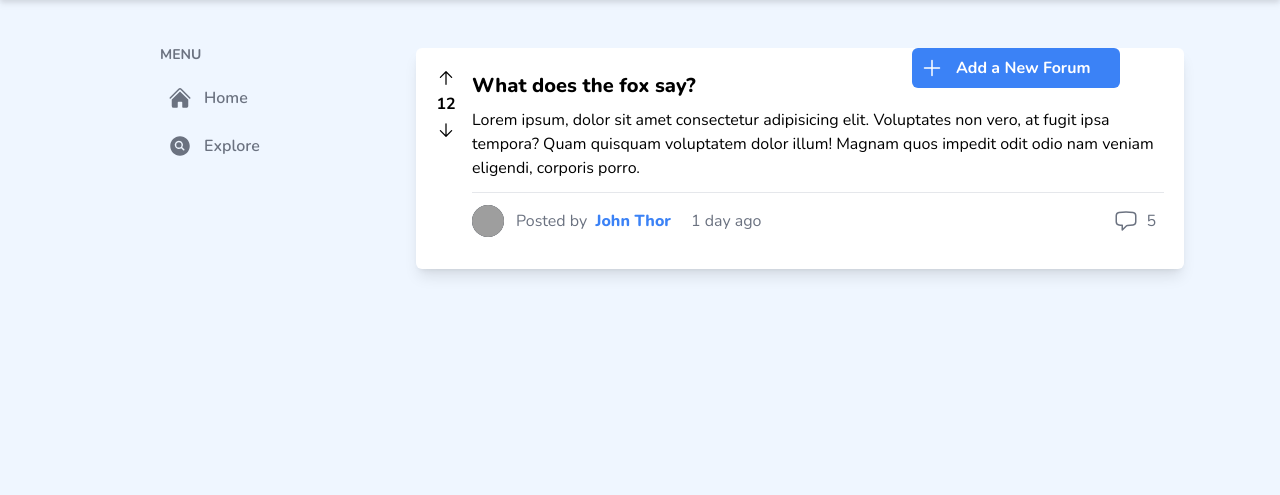
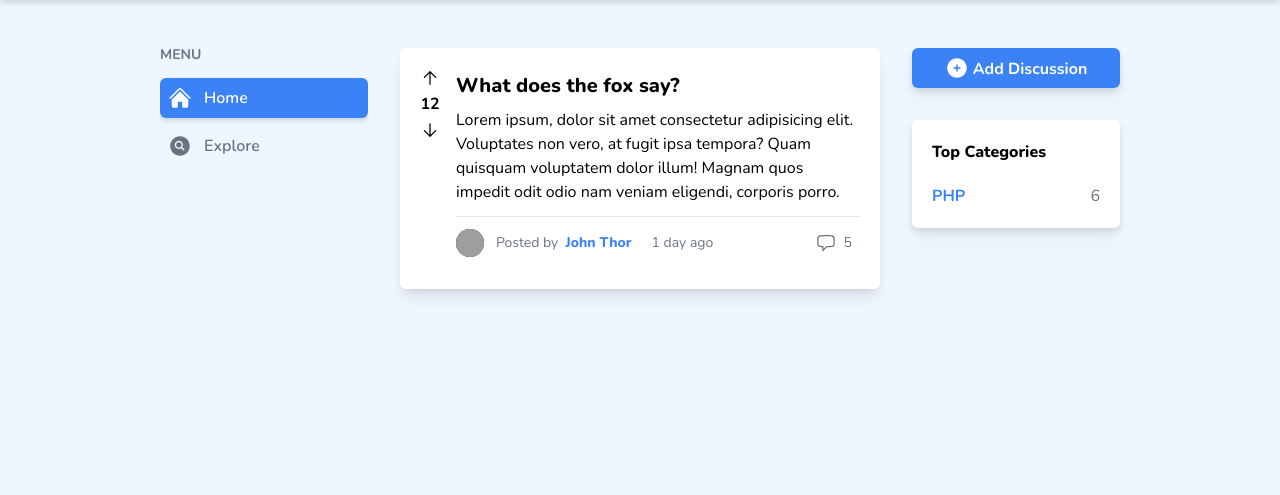
Before and after one commit to palsarip/UTS-Web-Programming, a PHP site: page /index.php in a window 1280 px wide. Shown: the part 74-569 px from the top of the page. Run offline with PHP 8.4, Linux system fonts and the light colour scheme; some libraries are stand-ins or nearby versions; grey boxes are pictures that could not be loaded.

Commit message:
feat: adding modal

```diff
--- a/index.php
+++ b/index.php
@@ -15,8 +15,8 @@
     crossorigin="anonymous"></script>
     <title>KOMODO</title>
 </head>
-<body class="bg-blue-50 h-[100em]">
-    <nav class="sticky top-0  w-full h-auto bg-white m-auto py-4 drop-shadow-md">
+<body id="body" class="bg-blue-50 h-[100em]">
+    <nav class="sticky top-0  w-full h-auto bg-white m-auto py-4 drop-shadow-md z-[30]">
         <div class="flex justify-between mx-auto px-4 sm:px-6 lg:px-[2rem] xl:px-[10rem]">
             <a href="index.php" class="text-2xl font-black"><span class="text-blue-500">KOM</span>ODO</a>
             <div class="hidden w-96 md:flex">
@@ -44,15 +44,15 @@
               <img class="h-10 w-10 rounded-full" src="https://images.unsplash.com/photo-1472099645785-5658abf4ff4e?ixlib=rb-1.2.1&ixid=eyJhcHBfaWQiOjEyMDd9&auto=format&fit=facearea&facepad=2&w=256&h=256&q=80" alt="">
             </button>
           </div>
-            <div id="user-menu-dropdown" class="absolute right-0 z-10 mt-2 w-48 origin-top-right rounded-md bg-white py-1 shadow-lg ring-1 ring-black ring-opacity-5 focus:outline-none hidden ease-out duration-100" role="menu" aria-orientation="vertical" aria-labelledby="user-menu-button" tabindex="-1">
+            <div id="user-menu-dropdown" class="absolute right-0 z-20 mt-2 w-48 origin-top-right rounded-md bg-white py-1 shadow-lg ring-1 ring-black ring-opacity-5 focus:outline-none hidden ease-out duration-100" role="menu" aria-orientation="vertical" aria-labelledby="user-menu-button" >
               <a href="#" class="block px-4 py-2 text-sm text-gray-700" role="menuitem" tabindex="-1" id="user-menu-item-0">Your Profile</a>
               <a href="#" class="block px-4 py-2 text-sm text-gray-700" role="menuitem" tabindex="-1" id="user-menu-item-1">Settings</a>
               <a href="#" class="block px-4 py-2 text-sm text-gray-700" role="menuitem" tabindex="-1" id="user-menu-item-2">Sign out</a>
           </div>
         </div>
     </nav>
-    <div class="w-full flex justify-between ">
-      <div id="left-sidebar" class="hidden lg:block fixed left-0  ml-[1em] md:ml-[1.5em] xl:ml-[10em] mt-[3rem] lg:w-[10em] lg:ml-[2em] xl:w-[13em]">
+    <div class="w-full flex justify-between mt-[3rem] px-[1rem] lg:px-[13.5rem] xl:px-[25em]">
+      <div id="left-sidebar" class="hidden lg:block fixed left-0 ml-[1em] md:ml-[1.5em] xl:ml-[10em] lg:w-[10em] lg:ml-[2em] xl:w-[13em]">
         <aside aria-label="Sidebar">
             <div>
                 <p class="text-sm font-bold text-gray-500">MENU</p>
@@ -60,8 +60,8 @@
           <div class="overflow-y-auto py-4">
               <ul class="space-y-2">
                 <li>
-                    <a href="#" class="flex items-center p-2 w-full text-base font-normal text-gray-500 rounded-md transition duration-75 group hover:bg-blue-500 hover:text-white">
-                      <svg  aria-hidden="true" class="w-6 h-6 text-gray-500 transition duration-75 group-hover:text-gray-900 dark:text-gray-400 dark:group-hover:text-white" xmlns="http://www.w3.org/2000/svg" viewBox="0 0 24 24" fill="currentColor" class="w-6 h-6">
+                    <a id="home" href="../UTS/index.php" class="flex items-center p-2 w-full text-base font-normal text-gray-500 rounded-md transition duration-75 group hover:bg-blue-500 hover:text-white bg-blue-500 drop-shadow-md text-white">
+                      <svg id="home"  aria-hidden="true" class="w-6 h-6 text-gray-500 transition duration-75 text-white" xmlns="http://www.w3.org/2000/svg" viewBox="0 0 24 24" fill="currentColor" class="w-6 h-6">
                         <path d="M11.47 3.84a.75.75 0 011.06 0l8.69 8.69a.75.75 0 101.06-1.06l-8.689-8.69a2.25 2.25 0 00-3.182 0l-8.69 8.69a.75.75 0 001.061 1.06l8.69-8.69z" />
                         <path d="M12 5.432l8.159 8.159c.03.03.06.058.091.086v6.198c0 1.035-.84 1.875-1.875 1.875H15a.75.75 0 01-.75-.75v-4.5a.75.75 0 00-.75-.75h-3a.75.75 0 00-.75.75V21a.75.75 0 01-.75.75H5.625a1.875 1.875 0 01-1.875-1.875v-6.198a2.29 2.29 0 00.091-.086L12 5.43z" />
                       </svg>
@@ -69,7 +69,7 @@
                     </a>
                 </li>
                 <li>
-                    <a href="#" class="flex items-center p-2 w-full text-base font-normal text-gray-500 rounded-md transition duration-75 group hover:bg-blue-500 hover:text-white">
+                    <a href="#" class="flex items-center p-2 w-full text-base font-normal text-gray-500 rounded-md transition duration-75 group hover:bg-blue-500 hover:text-white active:bg-blue-500 active:drop-shadow-md">
                       <svg  aria-hidden="true" class="w-6 h-6 text-gray-500 transition duration-75 group-hover:text-gray-900 dark:text-gray-400 dark:group-hover:text-white"  xmlns="http://www.w3.org/2000/svg" viewBox="0 0 24 24" fill="currentColor" class="w-6 h-6">
                         <path d="M8.25 10.875a2.625 2.625 0 115.25 0 2.625 2.625 0 01-5.25 0z" />
                         <path fill-rule="evenodd" d="M12 2.25c-5.385 0-9.75 4.365-9.75 9.75s4.365 9.75 9.75 9.75 9.75-4.365 9.75-9.75S17.385 2.25 12 2.25zm-1.125 4.5a4.125 4.125 0 102.338 7.524l2.007 2.006a.75.75 0 101.06-1.06l-2.006-2.007a4.125 4.125 0 00-3.399-6.463z" clip-rule="evenodd" />
@@ -93,16 +93,16 @@
           </div>
         </aside>
       </div>
-      <div id="body" class="w-full lg:w-[38em] lg:ml-[13em] xl:w-[50em] xl:ml-[25em] mt-[3rem] px-[1rem]">
+      <div id="body" class="w-full">
           <div class="w-full bg-white shadow-lg rounded-md p-5">
             <div class="flex">
               <div id="vote" class="hidden mr-[1em] lg:block">
                 <div class="inline w-[2em] text-center">
-                  <svg xmlns="http://www.w3.org/2000/svg" viewBox="0 0 24 24" fill="currentColor" class="w-5 h-5 mb-1">
+                  <svg xmlns="http://www.w3.org/2000/svg" viewBox="0 0 24 24" fill="currentColor" class="w-5 h-5 mb-1 hover:text-blue-500 cursor-pointer">
                   <path fill-rule="evenodd" d="M12 20.25a.75.75 0 01-.75-.75V6.31l-5.47 5.47a.75.75 0 01-1.06-1.06l6.75-6.75a.75.75 0 011.06 0l6.75 6.75a.75.75 0 11-1.06 1.06l-5.47-5.47V19.5a.75.75 0 01-.75.75z" clip-rule="evenodd" />
                 </svg>
                   <p class="font-bold">12</p>
-                  <svg xmlns="http://www.w3.org/2000/svg" viewBox="0 0 24 24" fill="currentColor" class="w-5 h-5 mt-1">
+                  <svg xmlns="http://www.w3.org/2000/svg" viewBox="0 0 24 24" fill="currentColor" class="w-5 h-5 mt-1 hover:text-red-500 cursor-pointer">
                   <path fill-rule="evenodd" d="M12 3.75a.75.75 0 01.75.75v13.19l5.47-5.47a.75.75 0 111.06 1.06l-6.75 6.75a.75.75 0 01-1.06 0l-6.75-6.75a.75.75 0 111.06-1.06l5.47 5.47V4.5a.75.75 0 01.75-.75z" clip-rule="evenodd" />
                 </svg>
                 </div>
@@ -115,7 +115,6 @@
                       </button>
                       <div class="flex my-auto ml-3">
                         <div class="flex">
-                          <!-- <p class="text-gray-500">Posted by</p> -->
                           <p class="font-extrabold text-blue-500">John Thor</p>
                           <p class="my-auto text-gray-500 mx-2">•</p>
                           <p class="text-gray-500">1 day ago</p>
@@ -138,13 +137,13 @@
                     <div id="discussion-footer-wrapper" class="flex justify-between">
                       <div id="vote" class="flex my-3 lg:hidden">
                         <div class="flex">
-                          <svg xmlns="http://www.w3.org/2000/svg" viewBox="0 0 24 24" fill="currentColor" class="w-5 h-5">
+                          <svg xmlns="http://www.w3.org/2000/svg" viewBox="0 0 24 24" fill="currentColor" class="w-5 h-5 hover:text-blue-500">
                             <path fill-rule="evenodd" d="M12 20.25a.75.75 0 01-.75-.75V6.31l-5.47 5.47a.75.75 0 01-1.06-1.06l6.75-6.75a.75.75 0 011.06 0l6.75 6.75a.75.75 0 11-1.06 1.06l-5.47-5.47V19.5a.75.75 0 01-.75.75z" clip-rule="evenodd" />
                           </svg>
                           <p class="text-gray-500 mx-2">12</p>
                         </div>
                         <div class="flex">
-                          <svg xmlns="http://www.w3.org/2000/svg" viewBox="0 0 24 24" fill="currentColor" class="w-5 h-5 mr-2">
+                          <svg xmlns="http://www.w3.org/2000/svg" viewBox="0 0 24 24" fill="currentColor" class="w-5 h-5 mr-2 hover:text-red-500">
                             <path fill-rule="evenodd" d="M12 3.75a.75.75 0 01.75.75v13.19l5.47-5.47a.75.75 0 111.06 1.06l-6.75 6.75a.75.75 0 01-1.06 0l-6.75-6.75a.75.75 0 111.06-1.06l5.47 5.47V4.5a.75.75 0 01.75-.75z" clip-rule="evenodd" />
                           </svg>
                         </div>
@@ -152,22 +151,22 @@
                       <div id="on-dekstop-footer" class="hidden flex lg:flex">
                         <button type="button" class="flex my-3 rounded-full bg-gray-800 text-sm focus:outline-none focus:ring-2 focus:ring-white focus:ring-offset-2 focus:ring-offset-blue-500 ease-out duration-200" id="user-menu-button" aria-expanded="true" aria-haspopup="true">
                           <span class="sr-only">Open user menu</span>
-                          <img class="h-8 w-8 rounded-full" src="https://images.unsplash.com/photo-1472099645785-5658abf4ff4e?ixlib=rb-1.2.1&ixid=eyJhcHBfaWQiOjEyMDd9&auto=format&fit=facearea&facepad=2&w=256&h=256&q=80" alt="">
+                          <img class="h-7 w-7 rounded-full" src="https://images.unsplash.com/photo-1472099645785-5658abf4ff4e?ixlib=rb-1.2.1&ixid=eyJhcHBfaWQiOjEyMDd9&auto=format&fit=facearea&facepad=2&w=256&h=256&q=80" alt="">
                         </button>
                         <div class="flex my-auto ml-3">
                           <div class="flex">
-                            <p class="my-auto text-gray-500">Posted by &nbsp</p>
-                            <p class="my-auto font-extrabold text-blue-500">John Thor</p>
-                            <p class="my-auto text-gray-500 ml-5">1 day ago</p>
+                            <p class="my-auto text-gray-500 text-sm">Posted by &nbsp</p>
+                            <p class="my-auto font-extrabold text-blue-500 text-sm">John Thor</p>
+                            <p class="my-auto text-gray-500 ml-5 text-sm">1 day ago</p>
                           </div>
                     </div>
                       </div>
                       <div id="discusison-footer-action" class="my-auto">
-                        <div id="comment" class="flex text-gray-500 ">
-                          <svg xmlns="http://www.w3.org/2000/svg" fill="none" viewBox="0 0 24 24" stroke-width="1.5" stroke="currentColor" class="w-6 h-6">
+                        <div id="comment" class="flex text-gray-500 hover:text-blue-500 hover:fill-blue-500 cursor-pointer">
+                          <svg xmlns="http://www.w3.org/2000/svg" fill="none" viewBox="0 0 24 24" stroke-width="1.5" stroke="currentColor" class="w-5 h-5 ">
                             <path stroke-linecap="round" stroke-linejoin="round" d="M2.25 12.76c0 1.6 1.123 2.994 2.707 3.227 1.087.16 2.185.283 3.293.369V21l4.076-4.076a1.526 1.526 0 011.037-.443 48.282 48.282 0 005.68-.494c1.584-.233 2.707-1.626 2.707-3.228V6.741c0-1.602-1.123-2.995-2.707-3.228A48.394 48.394 0 0012 3c-2.392 0-4.744.175-7.043.513C3.373 3.746 2.25 5.14 2.25 6.741v6.018z" />
                           </svg>
-                          <p class="mx-2">5</p>
+                          <p class="my-auto mx-2 text-sm">5</p>
                         </div>
                       </div>
                     </div>
@@ -177,17 +176,34 @@
         </div>
       </div>
     </div>
-    <div id="right-sidebar" class="hidden lg:block fixed right-0 mt-[3rem] mr-[1em] md:mr-[1.5em] lg:mr-[2em] xl:mr-[10em] lg:w-[10em] xl:w-[13em]">
+    <div id="right-sidebar" class="hidden lg:block fixed right-0 mr-[1em] md:mr-[1.5em] lg:mr-[2em] xl:mr-[10em] lg:w-[10em] xl:w-[13em] drop-shadow-lg">
         <aside aria-label="Sidebar">
-          <div class="overflow-y-auto ">
+          <div class="overflow-y-auto">
               <ul class="space-y-2">
+                <div>
+                    <button id="add-discussion" href="#" class="flex items-center justify-center p-2 w-full text-base font-normal rounded-md transition duration-75 bg-blue-500 text-white hover:bg-blue-600">
+                    <svg xmlns="http://www.w3.org/2000/svg" viewBox="0 0 24 24" fill="currentColor" class="w-6 h-6">
+                      <path fill-rule="evenodd" d="M12 2.25c-5.385 0-9.75 4.365-9.75 9.75s4.365 9.75 9.75 9.75 9.75-4.365 9.75-9.75S17.385 2.25 12 2.25zM12.75 9a.75.75 0 00-1.5 0v2.25H9a.75.75 0 000 1.5h2.25V15a.75.75 0 001.5 0v-2.25H15a.75.75 0 000-1.5h-2.25V9z" clip-rule="evenodd" />
+                    </svg>
+                    </svg>
+                      <span class="text-md font-bold mt-0.5 ml-1">Add Discussion</span>
+                    </buttton>
+              </div>
                 <li>
-                    <a href="#" class="flex items-center p-2 w-full text-base font-normal rounded-md transition duration-75 bg-blue-500 text-white">
-                      <svg class="w-6 h-6 text-white transition duration-75 "  xmlns="http://www.w3.org/2000/svg" fill="none" viewBox="0 0 24 24" stroke-width="1.5" stroke="currentColor" class="w-6 h-6">
-                      <path stroke-linecap="round" stroke-linejoin="round" d="M12 4.5v15m7.5-7.5h-15" />
-                    </svg>
-                      <span class="ml-3 font-bold">Add a New Forum</span>
-                    </a>
+                    <div class="mt-[2rem] p-5 bg-white rounded-md">
+                      <div class="mb-5">
+                        <p class="text-md font-extrabold">Top Categories</p>
+                      </div>
+                      <div class="flex">
+                        <div>
+                          <a href="" class="font-bold text-blue-500">
+                              PHP
+                          </a>
+                        </div>
+                        <div class="ml-auto">
+                          <p class="text-gray-500">6</p>
+                      </div>
+                    </div>
                 </li>
               </ul>
           </div>
@@ -197,10 +213,12 @@
       <div class="fixed bottom-0 left-0 w-full bg-white shadow-lg">
         <div class="flex justify-between items-center px-10 py-3  text-gray-500">
             <div>
+              <a href="../UTS/index.php">
                 <svg xmlns="http://www.w3.org/2000/svg" viewBox="0 0 24 24" fill="currentColor" class="w-8 h-8">
                 <path d="M11.47 3.84a.75.75 0 011.06 0l8.69 8.69a.75.75 0 101.06-1.06l-8.689-8.69a2.25 2.25 0 00-3.182 0l-8.69 8.69a.75.75 0 001.061 1.06l8.69-8.69z" />
                 <path d="M12 5.432l8.159 8.159c.03.03.06.058.091.086v6.198c0 1.035-.84 1.875-1.875 1.875H15a.75.75 0 01-.75-.75v-4.5a.75.75 0 00-.75-.75h-3a.75.75 0 00-.75.75V21a.75.75 0 01-.75.75H5.625a1.875 1.875 0 01-1.875-1.875v-6.198a2.29 2.29 0 00.091-.086L12 5.43z" />
               </svg>
+              </a>
                 </div>
             <div>
                 <svg xmlns="http://www.w3.org/2000/svg" viewBox="0 0 24 24" fill="currentColor" class="w-8 h-8">
@@ -216,12 +234,64 @@
         </div>
       </div>
     </div>
+    </div>
+    <div id="add-discussion-modal" class="fixed inset-0 bg-gray-500 bg-opacity-75 transition-opacity hidden">
+      <div class="fixed inset-0 z-10 overflow-y-auto ">
+        <div class="flex min-h-full items-end justify-center p-4 text-center sm:items-center sm:p-0">
+          <!--
+            Modal panel, show/hide based on modal state.
+
+            Entering: "ease-out duration-300"
+              From: "opacity-0 translate-y-4 sm:translate-y-0 sm:scale-95"
+              To: "opacity-100 translate-y-0 sm:scale-100"
+            Leaving: "ease-in duration-200"
+              From: "opacity-100 translate-y-0 sm:scale-100"
+              To: "opacity-0 translate-y-4 sm:translate-y-0 sm:scale-95"
+          -->
+          <div class="relative transform overflow-hidden rounded-lg bg-white text-left shadow-xl transition-all sm:my-8 sm:w-full sm:max-w-lg">
+            <div class="bg-white px-4 pt-5 pb-4 sm:p-6 sm:pb-4">
+              <div class="sm:flex sm:items-start">
+                <div class="mx-auto flex h-12 w-12 flex-shrink-0 items-center justify-center rounded-full bg-red-100 sm:mx-0 sm:h-10 sm:w-10">
+                  <!-- Heroicon name: outline/exclamation-triangle -->
+                  <svg class="h-6 w-6 text-red-600" xmlns="http://www.w3.org/2000/svg" fill="none" viewBox="0 0 24 24" stroke-width="1.5" stroke="currentColor" aria-hidden="true">
+                    <path stroke-linecap="round" stroke-linejoin="round" d="M12 10.5v3.75m-9.303 3.376C1.83 19.126 2.914 21 4.645 21h14.71c1.73 0 2.813-1.874 1.948-3.374L13.949 4.88c-.866-1.501-3.032-1.501-3.898 0L2.697 17.626zM12 17.25h.007v.008H12v-.008z" />
+                  </svg>
+                </div>
+                <div class="mt-3 text-center sm:mt-0 sm:ml-4 sm:text-left">
+                  <h3 class="text-lg font-medium leading-6 text-gray-900" id="modal-title">Deactivate account</h3>
+                  <div class="mt-2">
+                    <p class="text-sm text-gray-500">Are you sure you want to deactivate your account? All of your data will be permanently removed. This action cannot be undone.</p>
+                  </div>
+                </div>
+              </div>
+            </div>
+            <div class="bg-gray-50 px-4 py-3 sm:flex sm:flex-row-reverse sm:px-6">
+              <button type="button" class="inline-flex w-full justify-center rounded-md border border-transparent bg-red-600 px-4 py-2 text-base font-medium text-white shadow-sm hover:bg-red-700 focus:outline-none focus:ring-2 focus:ring-red-500 focus:ring-offset-2 sm:ml-3 sm:w-auto sm:text-sm">Deactivate</button>
+              <button id="add-discussion-cancel" type="button" class="mt-3 inline-flex w-full justify-center rounded-md border border-gray-300 bg-white px-4 py-2 text-base font-medium text-gray-700 shadow-sm hover:bg-gray-50 focus:outline-none focus:ring-2 focus:ring-indigo-500 focus:ring-offset-2 sm:mt-0 sm:ml-3 sm:w-auto sm:text-sm">Cancel</button>
+            </div>
+          </div>
+        </div>
+      </div>
+    </div>
+</div>
     <script>
       $(document).ready(function(){
         $("#user-menu-button").click(function(){
           $("#user-menu-dropdown").toggleClass("hidden");
         });
       });
+      $(document).ready(function(){
+        $("#add-discussion").click(function(){
+          $("#add-discussion-modal").toggleClass("hidden");
+          $("#body").addClass("overflow-hidden");
+        });
+      });
+      $(document).ready(function(){
+        $("#add-discussion-cancel").click(function(){
+          $("#add-discussion-modal").toggleClass("hidden");
+          $("#body").removeClass("overflow-hidden");
+        });
+      });
     </script>
 </body>
 </html>
```
